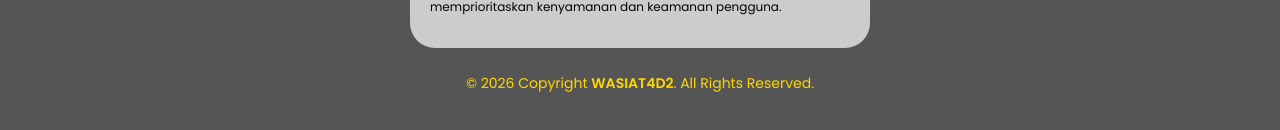
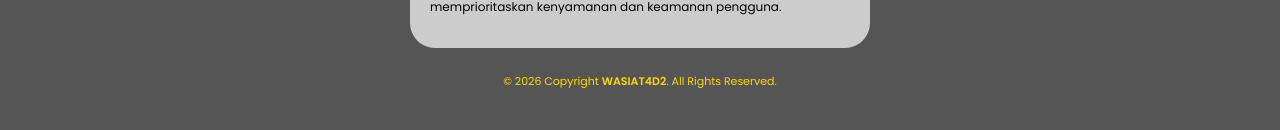
Before and after one commit to viaarnas/lpwasiat4d2, a plain HTML site: page index.html in a window 1280 px wide. Shown: the part 964-1094 px from the top of the page. Drawn offline with Linux system fonts and the light colour scheme.

Commit message:
Update index.html

```diff
--- a/index.html
+++ b/index.html
@@ -190,9 +190,10 @@
     }
 
     .copyrights {
+      text-align: center;
       margin: 25px auto;
       color: gold;
-      font-size: 14px;
+      font-size: 11px;
     }
 
     @keyframes pulse {
```
